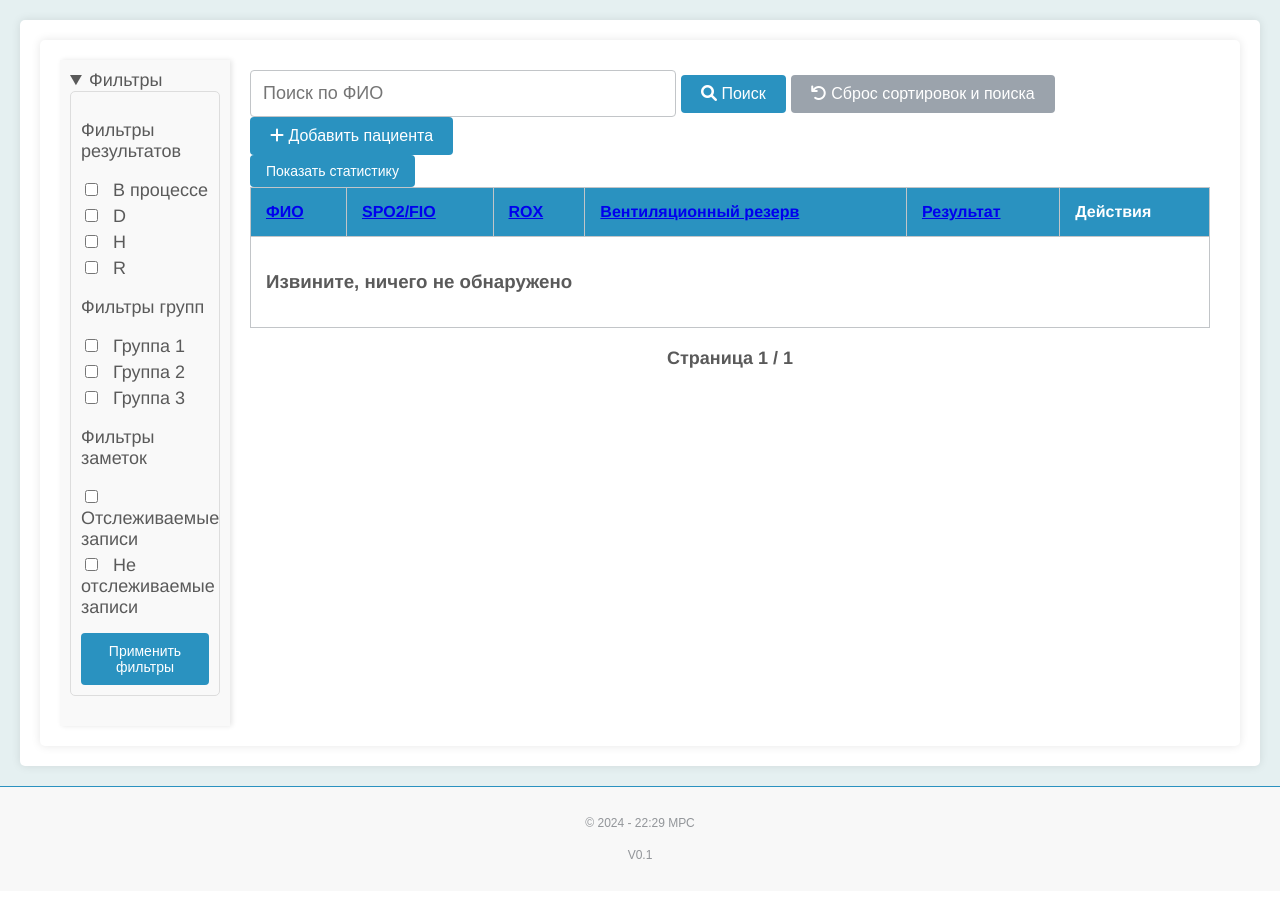
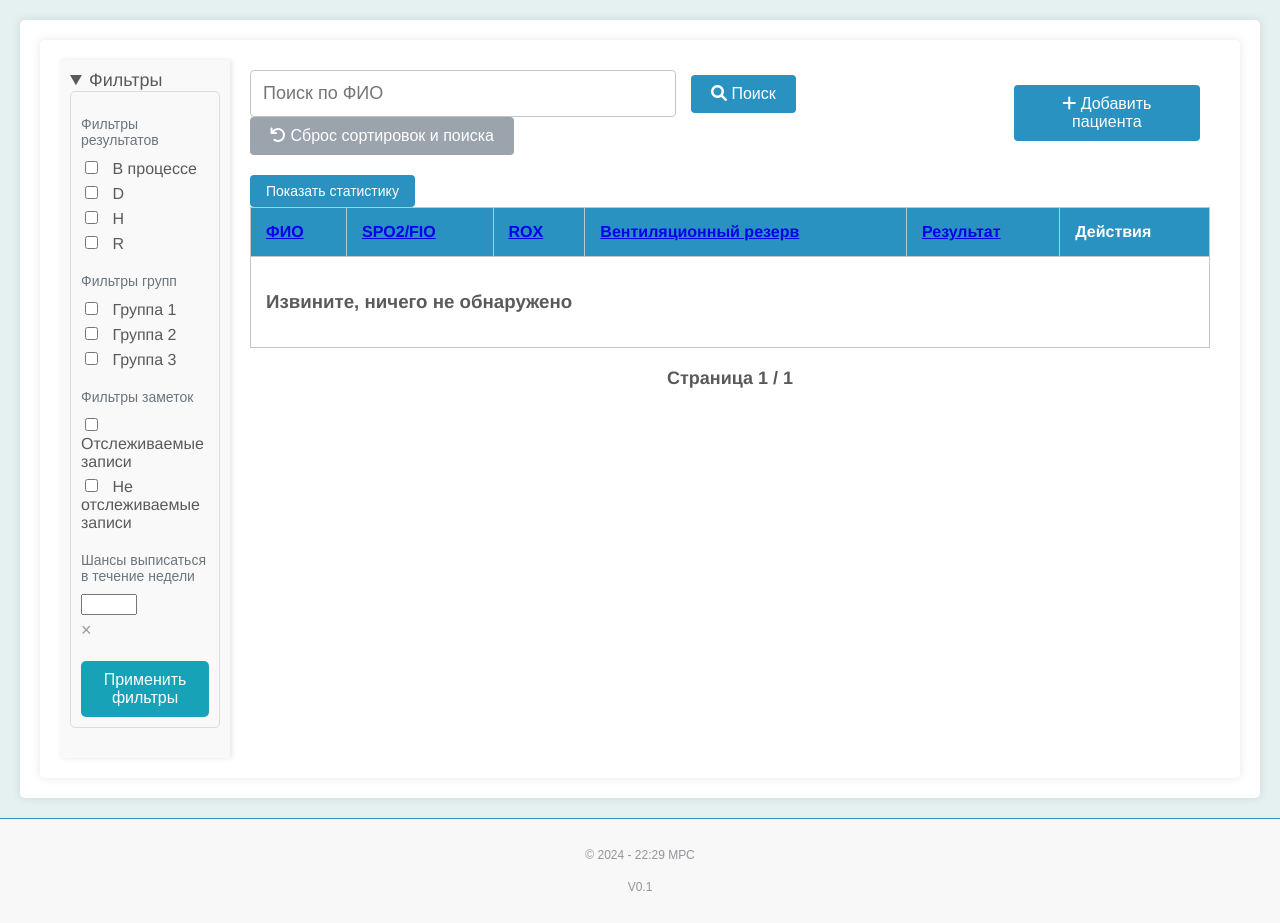
Before and after one commit to skolavsky/diplom_mrs, a Django app: page /clients/clients-list in a window 1280 px wide. Shown: the part 177-1100 px from the top of the page. Before the commit the page ends 1036 px from the top, so only its background shows below. Run offline with Django 4.2, Linux system fonts and the light colour scheme; the visitor is signed in with stand-in values (Sample User, id 1); data that the repository does not hold is empty; some libraries are stand-ins or nearby versions.

Commit message:
update: cl list pagintaion\filters(other)
поправил обработку данных по фильтрам, новый фавикон, также поправил код js и стили для фильтров

```diff
--- a/mrs_proj/clients/static/css/clients_list_styles.css
+++ b/mrs_proj/clients/static/css/clients_list_styles.css
@@ -448,3 +448,80 @@ td.cell_name a:hover,
         background-color: transparent;
     }
 }
+
+/* Стили для элементов фильтров */
+.filter-group p {
+    color: #6c757d; /* Серый цвет */
+    font-family: 'Arial', sans-serif; /* Шрифт Arial */
+    font-size: 14px; /* Размер шрифта */
+    margin-bottom: 10px; /* Отступ снизу */
+}
+
+/* Стили для контейнера фильтров */
+.filter-group {
+    margin-bottom: 20px; /* Отступ снизу */
+}
+
+/* Стили для чекбоксов и полей ввода */
+.filter-group label {
+    display: block; /* Каждая метка на новой строке */
+    font-size: 16px; /* Размер шрифта */
+    margin-bottom: 5px; /* Отступ снизу */
+}
+
+.filter-group input[type="checkbox"],
+.filter-group input[type="number"] {
+    margin-right: 10px; /* Отступ справа */
+}
+
+/* Стили для кнопки "Применить фильтры" */
+.btn-filter {
+    background-color: #17a2b8; /* Цвет фона */
+    color: white; /* Цвет текста */
+    padding: 10px 20px; /* Отступы */
+    border: none; /* Без границ */
+    border-radius: 5px; /* Скругленные углы */
+    cursor: pointer; /* Курсор указателя */
+    font-size: 16px; /* Размер шрифта */
+    display: block; /* Блочный элемент */
+    width: 100%; /* Ширина 100% */
+    text-align: center; /* Выравнивание текста по центру */
+    margin-top: 10px; /* Отступ сверху */
+    transition: background-color 0.3s ease; /* Плавный переход цвета фона */
+}
+
+.btn-filter:hover {
+    background-color: #138496; /* Цвет фона при наведении */
+}
+
+/* Стили для контейнера с полем ввода и кнопкой очистки */
+.clear-button {
+    background: none;
+    font-size: 18px;
+    color: #999;
+    cursor: pointer;
+    padding: 0;
+    margin: 0;
+}
+
+.clear-button:hover {
+    color: #333;
+}
+
+/* Контейнер для кнопок */
+.action-buttons {
+    display: flex;
+    align-items: center;
+    justify-content: space-between;
+    margin-bottom: 20px; /* Отступ снизу для разделения с таблицей */
+}
+
+/* Стили для кнопок в контейнере */
+.action-buttons .button {
+    margin-left: 10px; /* Отступ слева между кнопками */
+}
+
+#searchInput {
+    flex-grow: 1; /* Растягиваем поле поиска, чтобы занять оставшееся пространство */
+    max-width: 400px; /* Максимальная ширина для поля поиска */
+}
--- a/mrs_proj/clients/static/scripts/clients_scripts.js
+++ b/mrs_proj/clients/static/scripts/clients_scripts.js
@@ -1,5 +1,9 @@
 document.getElementById('toggleFormBtn').addEventListener('click', function () {
     document.getElementById('addClientForm').style.display = 'block';
+});
+
+document.getElementById('clearForecastThreshold').addEventListener('click', function () {
+    document.getElementById('forecast_threshold').value = '';
 });
 
 function toggleForm() {
--- a/mrs_proj/clients/templates/client_list.html
+++ b/mrs_proj/clients/templates/client_list.html
@@ -33,19 +33,28 @@
                             <label><input type="checkbox" name="noted_1"> Отслеживаемые записи</label>
                             <label><input type="checkbox" name="noted_0"> Не отслеживаемые записи </label>
                         </div>
+                        <div class="filter-group">
+                            <p>Шансы выписаться в течение недели</p>
+                            <label><input type="number" id="forecast_threshold" name="forecast_threshold" min="10"
+                                          max="90"></label>
+                            <button type="button" id="clearForecastThreshold" class="clear-button">&times;</button>
+                        </div>
                         <button type="submit" class="btn-filter">Применить фильтры</button>
                     </form>
                 </div>
             </details>
             <div class="clients-content">
-            <div class="box_tool">
+                <div class="action-buttons">
                     <div class="search_box">
                         <input type="text" class="search" id="searchInput" placeholder="Поиск по ФИО">
-                    <button type="button" class="button" id="searchButton"><i class="fas fa-search"></i> Поиск</button>
+                        <button type="button" class="button" id="searchButton"><i class="fas fa-search"></i> Поиск
+                        </button>
                         <button id="resetButton"><i class="fas fa-undo"></i> Сброс сортировок и поиска</button>
                     </div>
                     <div class="button_box">
-                    <button id="toggleFormBtn" class="button" onclick="toggleForm()"><i class="fas fa-plus"></i> Добавить пациента</button>
+                        <button id="toggleFormBtn" class="button" onclick="toggleForm()"><i class="fas fa-plus"></i>
+                            Добавить пациента
+                        </button>
                     </div>
                 </div>
                 <div class="stats-container">
@@ -211,6 +220,8 @@
     const url = '{% url "clients:client_stats" %}';
     const page_url = '{% url "clients:client_list" %}';
 
+    let filters
+
     {% include "clients/stats_ajax_scripts.js" %}
     {% include "clients/modal_window_scripts.js" %}
     {% include "clients/pagination_ajax_scripts.js" %}
--- a/mrs_proj/clients/templates/client_table.html
+++ b/mrs_proj/clients/templates/client_table.html
@@ -1,4 +1,14 @@
 <div id="clientTableWrapper">
+    {% if ready_in_week %}
+
+    <div id="stats">
+
+        <ul>
+            <li>Пациентов готовых к выписке: {{ ready_in_week }}</li>
+        </ul>
+    </div>
+{% endif %}
+
     <table>
         <thead>
         <tr class="table">
--- a/mrs_proj/clients/templates/clients/stats_ajax_scripts.js
+++ b/mrs_proj/clients/templates/clients/stats_ajax_scripts.js
@@ -48,13 +48,10 @@ function updateStatsSpoiler(statsData) {
     const statsSpoiler = document.getElementById('statsSpoiler');
     let statsHTML = '<h3>Статистика пациентов:</h3>';
     statsHTML += '<ul>';
-    statsHTML += `<li>Всего пациентов: ${statsData.total_clients}</li>`;
-    statsHTML += `<li>Пациенты без исхода: ${statsData.active_clients}</li>`;
+    statsHTML += `<li>Всего записей пациентов: ${statsData.total_clients}</li>`;
+    statsHTML += `<li>Лечится сейчас:${statsData.active_clients}</li>`;
 // Форматирование процентов с помощью toFixed()
     statsHTML += '</ul>';
-    statsHTML += '<input type="number" id="percentInput" placeholder="Процент">';
-    statsHTML += '<button id="submitPercentBtn" class="button">Установить порог прогноза</button>';
-
 
     // Обновляем содержимое спойлера
     statsSpoiler.innerHTML = statsHTML;
@@ -63,33 +60,6 @@ function updateStatsSpoiler(statsData) {
     if (statsSpoiler.style.display === 'none') {
         statsSpoiler.style.display = 'block';
     }
-    document.getElementById("submitPercentBtn").addEventListener("click", function () {
-        var percentValue = document.getElementById("percentInput").value;
-        alert("Введённый процент: " + percentValue);
-        param_url = url + '?percent=' + encodeURIComponent(percentValue);
-        fetch(param_url, options)
-            .then(response => {
-                if (!response.ok) {
-                    throw new Error('Network response was not ok');
-                }
-                return response.json();
-            })
-            .then(data => {
-                if ('ready_in_week' in data) {
-                    alert('Ready in week: ' + data.ready_in_week);
-                    statsHTML += `<li>Выпишутся: ${data.ready_in_week}</li>`; // Обновляем HTML содержимое только здесь
-                    statsSpoiler.innerHTML = statsHTML;
-
-                } else {
-                    alert('Ready in week не найден в ответе от сервера');
-                }
-            })
-            .catch(error => {
-                console.error('There has been a problem with your fetch operation:', error);
-            });
-
-
-    });
 }
 
 var page = 1;
--- a/mrs_proj/clients/views.py
+++ b/mrs_proj/clients/views.py
@@ -92,6 +92,15 @@ class ClientListView(LoginRequiredMixin, View):
         else:
             clients_data = clients_data.order_by(f'-{sort_by}')
 
+        forecast_threshold = request.GET.get('forecast_threshold')
+        ready_in_week = ''
+        # Фильтрация по порогу прогноза и result = 0
+        if forecast_threshold:
+            forecast_threshold = int(forecast_threshold)
+            ready_in_week = clients_data.filter(result=0, forecast_for_week__gte=forecast_threshold).count()
+            clients_data = clients_data.filter(result=0, forecast_for_week__gte=forecast_threshold)
+            print(ready_in_week)
+
         if search_query:
             clients_data = clients_data.filter(
                 Q(personal_info__first_name__icontains=search_query) |
@@ -105,7 +114,7 @@ class ClientListView(LoginRequiredMixin, View):
 
         if 'table_only' in request.GET:
             # Если указан параметр 'table_only', возвращаем только HTML-таблицу
-            return render(request, self.table_template_name, {'clients_data': page})
+            return render(request, self.table_template_name, {'clients_data': page,  'ready_in_week': ready_in_week ,})
 
         # В противном случае возвращаем полный HTML-шаблон страницы
         client_data_form = ClientDataForm()
@@ -118,6 +127,7 @@ class ClientListView(LoginRequiredMixin, View):
             'search_query': search_query,
             'personal_info_form': personal_info_form,
             'client_data_form': client_data_form,
+            'ready_in_week': ready_in_week,
         }
 
         return render(request, self.template_name, context)
@@ -147,7 +157,6 @@ class ClientListView(LoginRequiredMixin, View):
 
                 if request.headers.get('X-Requested-With') == 'XMLHttpRequest':
                     messages.success(request, 'Запись успешно добавлена')
-                    print('GUNDONE')
                     return JsonResponse({'message': 'ok'})
 
                 # Для обычных запросов перенаправляем на список клиентов
```
Also changed, not shown: mrs_proj/clients/templates/clients/pagination_ajax_scripts.js (+18 -14 lines), mrs_proj/web_handler/static/img/favicon/favicon-16x16.png, mrs_proj/web_handler/static/img/favicon/favicon-32x32.png. Lines whose indentation alone changed are shown as unchanged.
